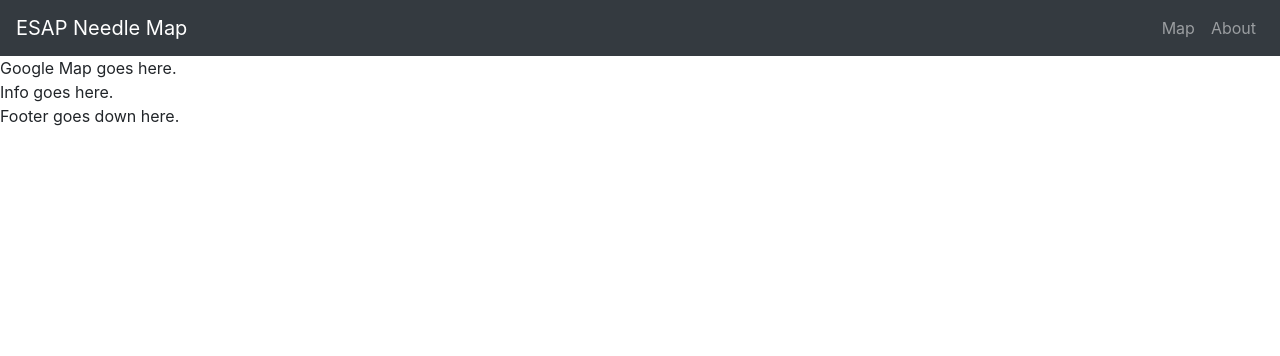
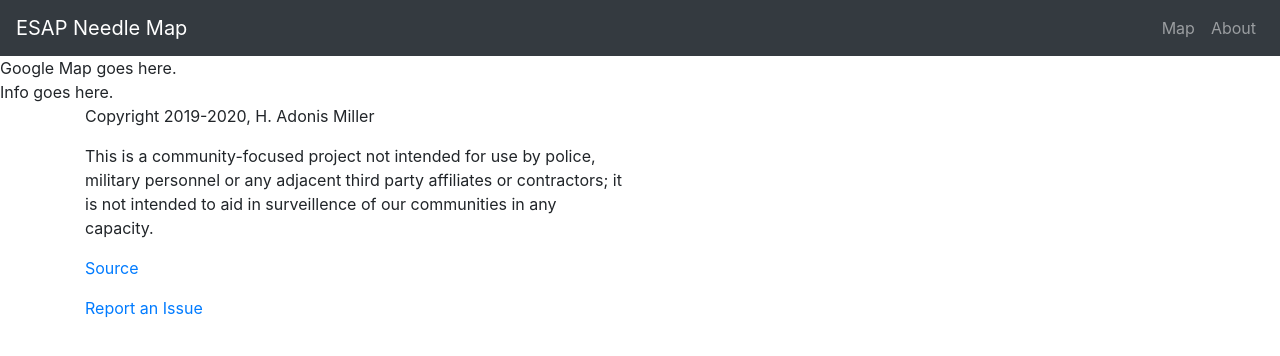
Before and after one commit to mermatriarchy/ESAP_MAP_NY, a React app: page / in a window 1280 px wide. Shown: the top 356 px of the page. Built offline with nearby package versions, Linux system fonts and the light colour scheme; the HTML template or start-up script is replaced by a standard one.

Commit message:
add some starter footer styling

```diff
--- a/src/components/Footer.js
+++ b/src/components/Footer.js
@@ -1,9 +1,17 @@
 import React from 'react';
+import {Container, Row, Col} from 'react-bootstrap/';
 
 export default function Footer() {
   return (
-    <footer>
-      Footer goes down here.
-    </footer>
+    <Container as={`footer`}>
+      <Row>
+        <Col md={6}>
+          <p>Copyright 2019-2020, H. Adonis Miller</p>
+          <p>This is a community-focused project not intended for use by police, military personnel or any adjacent third party affiliates or contractors; it is not intended to aid in surveillence of our communities in any capacity.</p>
+          <p><a href="">Source</a></p>
+          <p><a href="">Report an Issue</a></p>
+        </Col>
+      </Row>
+    </Container>
   );
 }
```
Also changed, not shown: 1 other file (tests, documents, lock files or other folders).
